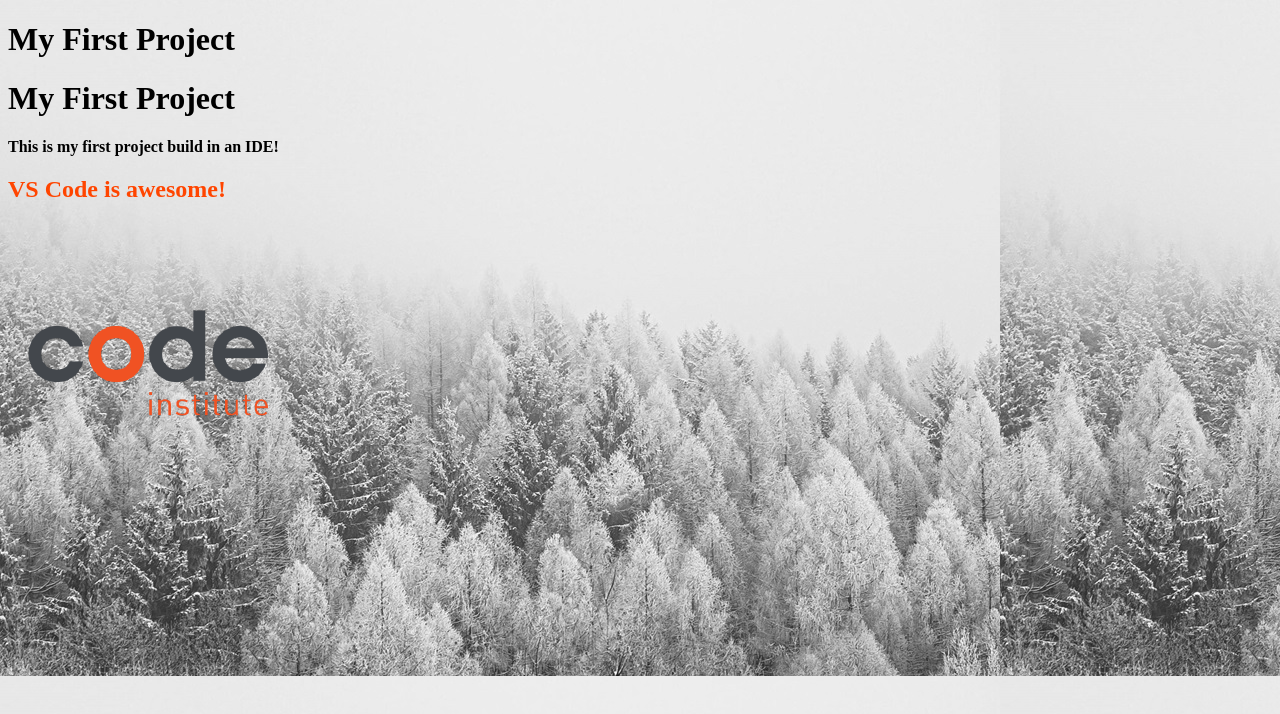
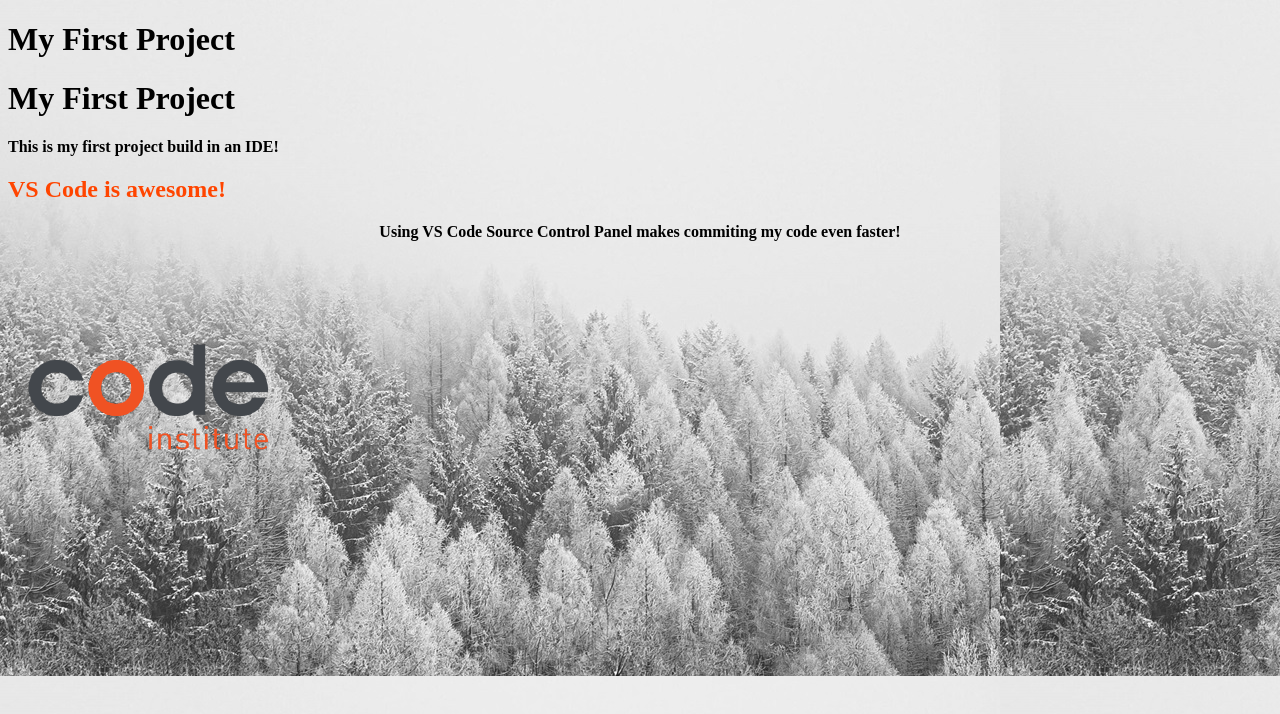
Before and after one commit to sarkima/my-first-project, a plain HTML site: page index.html in a window 1280 px wide. Drawn offline with Linux system fonts and the light colour scheme.

Commit message:
Add centred text paragrah and style rule for text-center class

```diff
--- a/assets/css/styles.css
+++ b/assets/css/styles.css
@@ -15,3 +15,7 @@ h2{
 p{
     font-weight: bold;
 }
+
+p.text-center{
+    text-align: center;
+}
--- a/index.html
+++ b/index.html
@@ -11,6 +11,7 @@
     <h1>My First Project</h1>
     <p>This is my first project build in an IDE!</p>
     <h2>VS Code is awesome!</h2>
+    <p class="text-center">Using VS Code Source Control Panel makes commiting my code even faster!</p>
     <img src="assets/images/01-02-02_ci-logo.png" alt="Code Institute Logo" />
   </body>
 </html>
```
